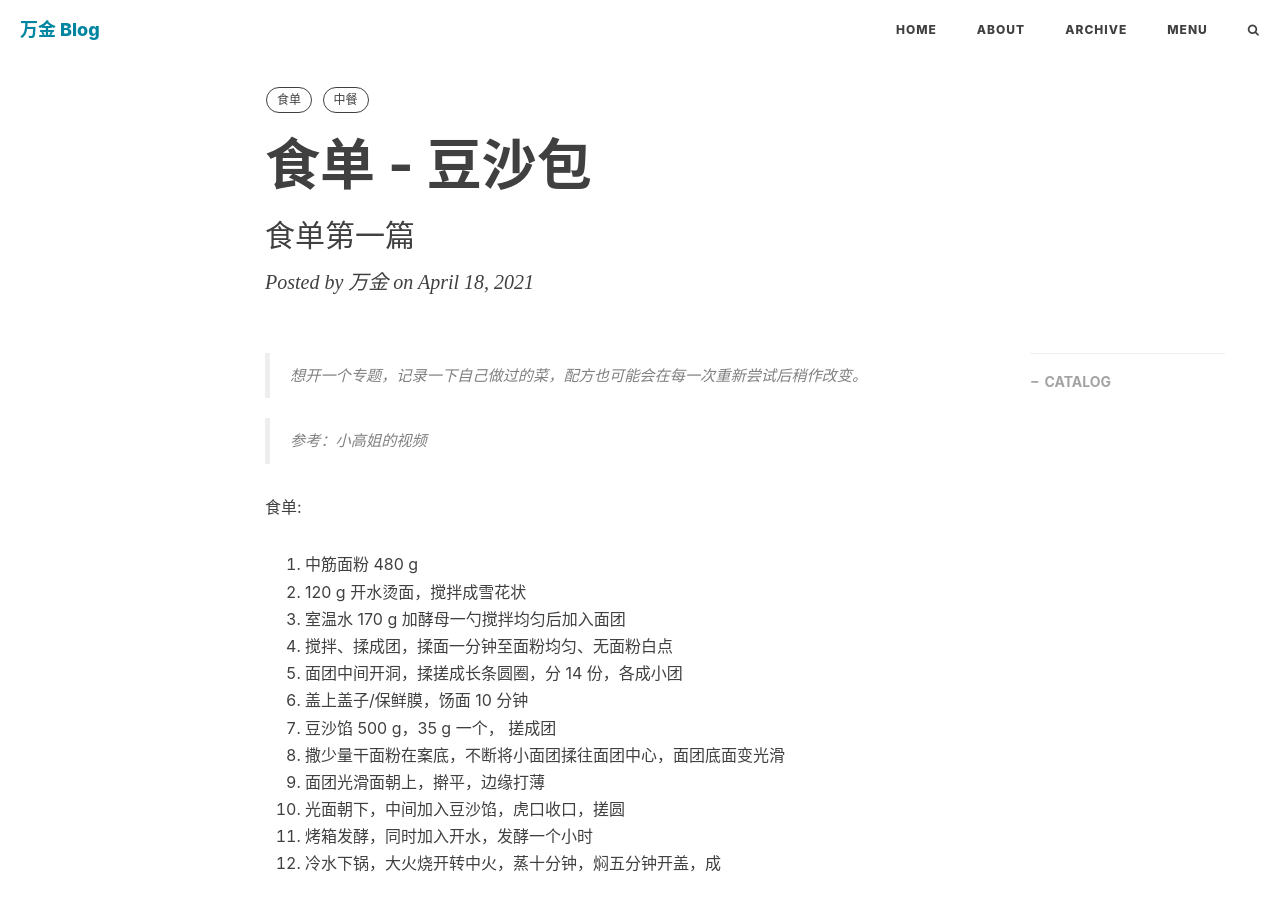
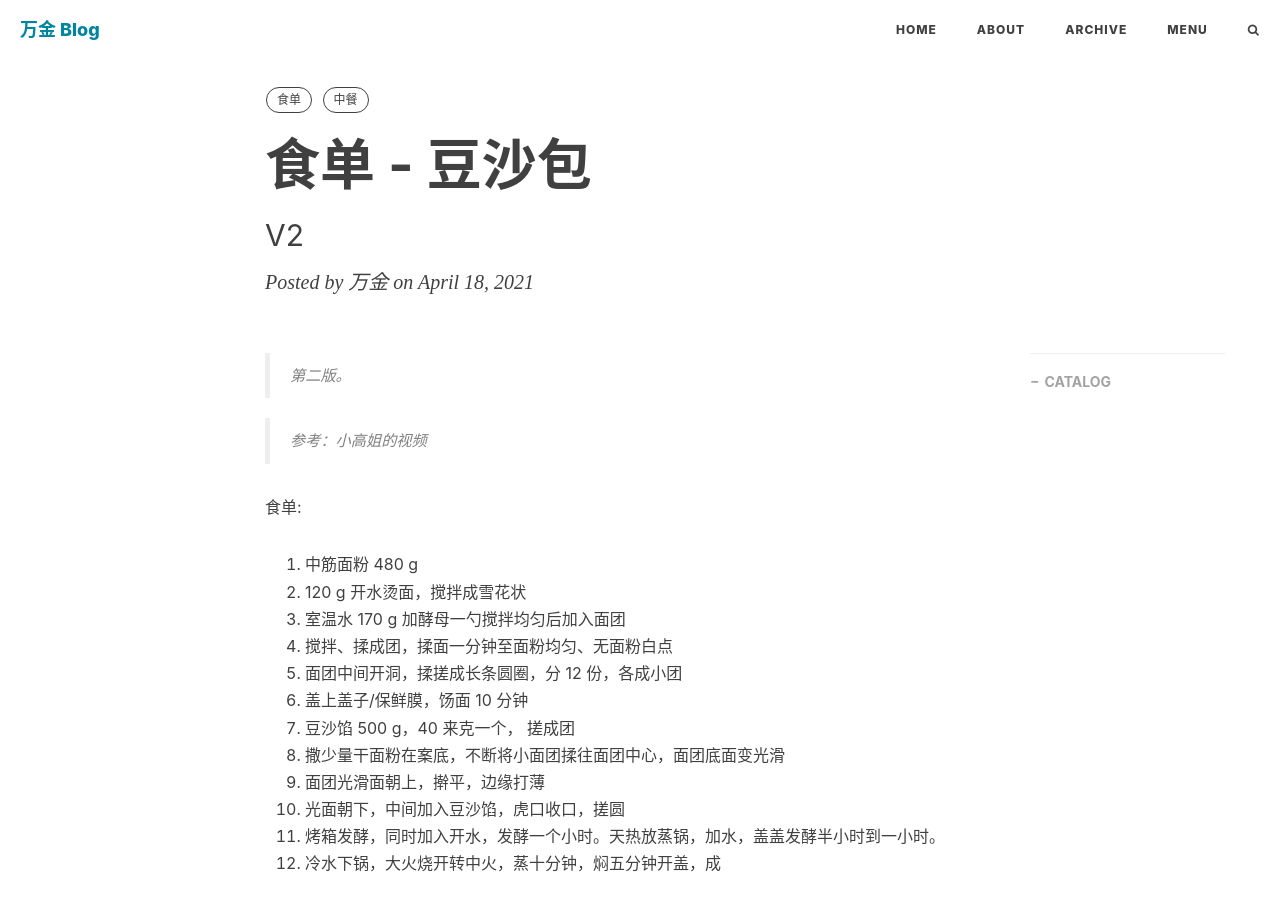
Before and after one commit to dutchflu/dutchflu.github.io, a Jekyll site: the page built from _posts/2021-04-18-豆沙包.md, in a window 1280 px wide and 900 px high. Built offline with Jekyll 4.4.1, drawn with Linux system fonts in a browser that asks for light colours; nearby versions of some CDN libraries; comment, search, counter and statistics services are not loaded.

Commit message:
豆沙包第二版

```diff
--- a/_posts/2021-04-18-豆沙包.md
+++ b/_posts/2021-04-18-豆沙包.md
@@ -2,8 +2,8 @@
 layout: post
 header-style: text
 title: "食单 - 豆沙包"
-subtitle: "食单第一篇"
-excerpt: "专题，记录自己做过的菜"
+subtitle: "V2"
+excerpt: "第二版"
 author: "万金"
 categories: [食单]
 tags: [食单, 中餐]
@@ -11,7 +11,7 @@
 catalog: false
 ---
 
-> 想开一个专题，记录一下自己做过的菜，配方也可能会在每一次重新尝试后稍作改变。
+> 第二版。
 
 > 参考：小高姐的视频
 
@@ -21,11 +21,11 @@
 2. 120 g 开水烫面，搅拌成雪花状
 3. 室温水 170 g 加酵母一勺搅拌均匀后加入面团
 4. 搅拌、揉成团，揉面一分钟至面粉均匀、无面粉白点
-5. 面团中间开洞，揉搓成长条圆圈，分 14 份，各成小团
+5. 面团中间开洞，揉搓成长条圆圈，分 12 份，各成小团
 6. 盖上盖子/保鲜膜，饧面 10 分钟
-7. 豆沙馅 500 g，35 g 一个， 搓成团
+7. 豆沙馅 500 g，40 来克一个， 搓成团
 8. 撒少量干面粉在案底，不断将小面团揉往面团中心，面团底面变光滑
 9. 面团光滑面朝上，擀平，边缘打薄
 10. 光面朝下，中间加入豆沙馅，虎口收口，搓圆
-11. 烤箱发酵，同时加入开水，发酵一个小时
+11. 烤箱发酵，同时加入开水，发酵一个小时。天热放蒸锅，加水，盖盖发酵半小时到一小时。
 12. 冷水下锅，大火烧开转中火，蒸十分钟，焖五分钟开盖，成
```
